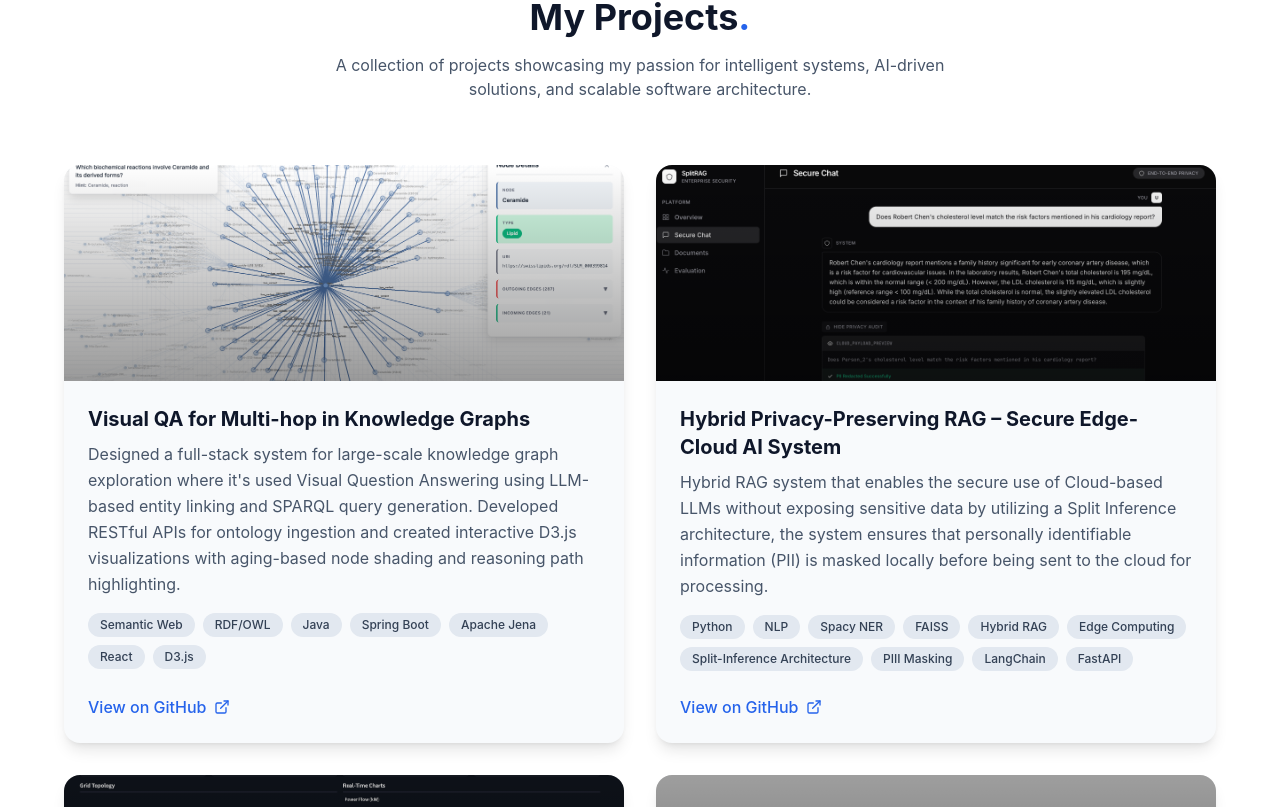
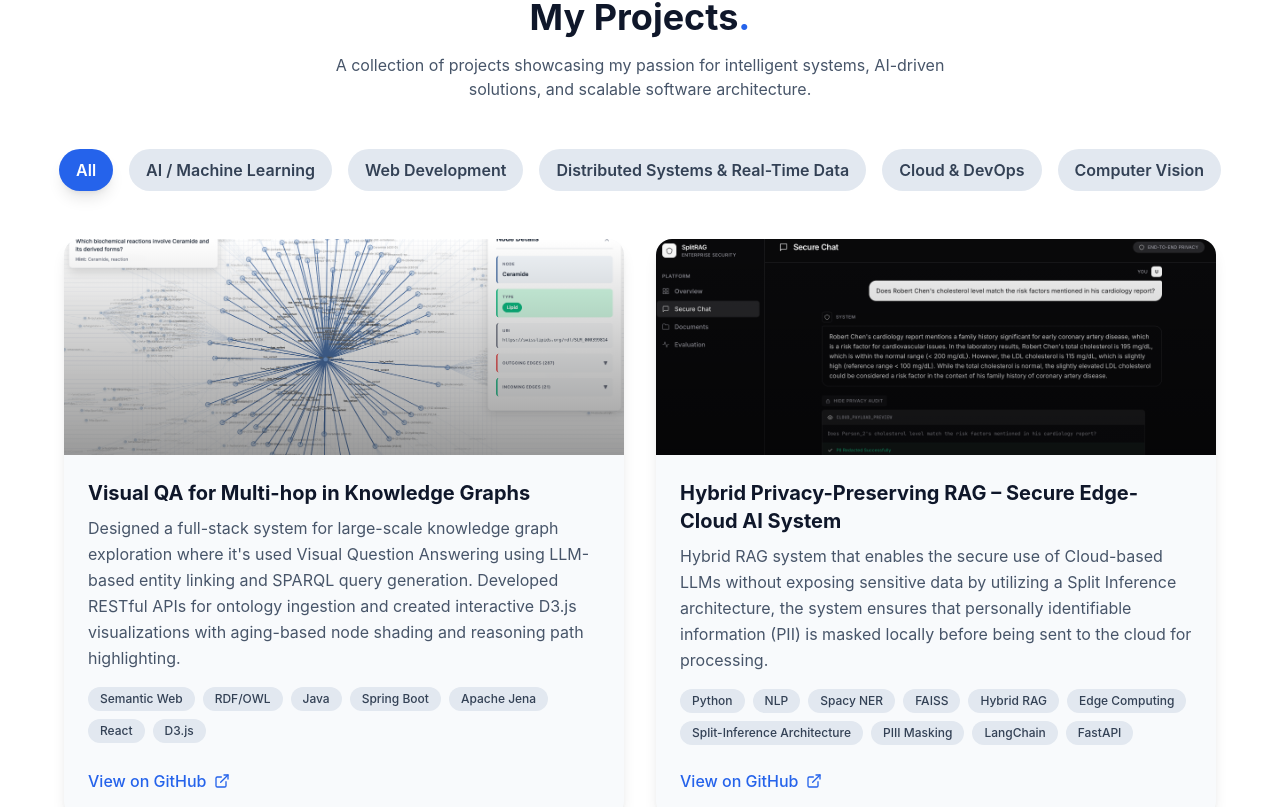
Before and after one commit to davidhristov59/davidhristov59.github.io, a React (Vite) app in the folder portfolio/: page / in a window 1280 px wide. Shown: the part 1427-2234 px from the top of the page. Built offline with nearby package versions, Linux system fonts and the light colour scheme; grey boxes are pictures that could not be loaded.

Commit message:
[FTR] Implement project filtering in the portfolio section and update hero section descriptive text.

```diff
--- a/portfolio/src/components/HeroSection.jsx
+++ b/portfolio/src/components/HeroSection.jsx
@@ -34,11 +34,11 @@ const HeroSection = memo(() => {
                 </div>
 
                 <p className="text-xl md:text-2xl mb-6 font-medium text-slate-700 dark:text-slate-200">
-                    I build intelligent, scalable systems for knowledge-driven applications.
+                    Connecting high-performance systems with intelligent, data-driven applications.
                 </p>
 
                 <p className="text-lg md:text-xl text-slate-600 dark:text-slate-300 mt-4 mb-12 max-w-3xl mx-auto">
-                    Passionate about <span className="text-blue-600 dark:text-blue-400 font-semibold">AI</span>, <span className="text-blue-600 dark:text-blue-400 font-semibold">Machine Learning</span>, and creating innovative software solutions that make a difference.
+                    Passionate about <span className="text-blue-600 dark:text-blue-400 font-semibold">building scalable systems</span>, <span className="text-blue-600 dark:text-blue-400 font-semibold">crafting robust solutions</span>, and driving innovation in software engineering.
                 </p>
                 <div className="flex flex-col sm:flex-row gap-4 justify-center items-center">
                     <a
--- a/portfolio/src/components/ProjectsSection.jsx
+++ b/portfolio/src/components/ProjectsSection.jsx
@@ -1,8 +1,25 @@
-import React, { memo } from 'react';
+import React, { memo, useState, useMemo } from 'react';
 import { ExternalLink } from 'lucide-react';
 import { projectsData } from '../data/portfolioData';
 
 const ProjectsSection = memo(() => {
+    const [activeFilter, setActiveFilter] = useState('All');
+
+    const filterCategories = useMemo(() => {
+        const categories = new Set();
+        projectsData.forEach(p => {
+            p.category.forEach(c => categories.add(c));
+        });
+        return ['All', ...Array.from(categories)];
+    }, []);
+
+    const filteredProjects = useMemo(() => {
+        if (activeFilter === 'All') {
+            return projectsData;
+        }
+        return projectsData.filter(project => project.category.includes(activeFilter));
+    }, [activeFilter]);
+
     return (
         <section
             id="projects"
@@ -12,15 +29,31 @@ const ProjectsSection = memo(() => {
                 <h2 className="text-4xl font-bold text-center mb-4 text-slate-900 dark:text-white">
                     My Projects<span className="text-blue-600">.</span>
                 </h2>
-                <p className="text-center text-slate-600 dark:text-slate-300 mb-16 max-w-2xl mx-auto">
+                <p className="text-center text-slate-600 dark:text-slate-300 mb-12 max-w-2xl mx-auto">
                     A collection of projects showcasing my passion for intelligent
                     systems, AI-driven solutions, and scalable software architecture.
                 </p>
 
+                <div className="flex justify-center flex-wrap gap-2 md:gap-4 mb-12">
+                    {filterCategories.map(category => (
+                        <button
+                            key={category}
+                            onClick={() => setActiveFilter(category)}
+                            className={`px-4 py-2 text-sm md:text-base font-semibold rounded-full transition-all duration-300 transform hover:scale-105 ${
+                                activeFilter === category
+                                    ? 'bg-blue-600 text-white shadow-lg'
+                                    : 'bg-slate-200 dark:bg-slate-700 text-slate-700 dark:text-slate-200 hover:bg-slate-300 dark:hover:bg-slate-600'
+                            }`}
+                        >
+                            {category}
+                        </button>
+                    ))}
+                </div>
+
                 <div className="grid grid-cols-1 md:grid-cols-2 gap-8 max-w-6xl mx-auto">
-                    {projectsData.map((project, index) => (
+                    {filteredProjects.map((project, index) => (
                         <div
-                            key={index}
+                            key={`${project.title}-${index}`}
                             className="group overflow-hidden rounded-2xl bg-slate-50 dark:bg-slate-800 shadow-lg hover:shadow-2xl transition-all duration-300 transform hover:-translate-y-2 flex flex-col h-full"
                         >
                             {project.image && (
--- a/portfolio/src/data/portfolioData.jsx
+++ b/portfolio/src/data/portfolioData.jsx
@@ -1,5 +1,5 @@
 import React from 'react';
-import { FaPython, FaJava, FaDocker, FaGit, FaReact, FaAws, FaHtml5 } from 'react-icons/fa';
+import { FaPython, FaJava, FaDocker, FaGit, FaReact, FaAws, FaHtml5, FaToolbox } from 'react-icons/fa';
 import { SiSpringboot, SiKubernetes, SiPostgresql, SiMongodb,SiLangchain, SiTensorflow, SiDotnet,SiHuggingface, SiTailwindcss, SiPytorch, SiApacheflink, SiDjango, SiFlask, SiStreamlit, SiKotlin, SiApachekafka, SiFastapi, SiScikitlearn, SiApachespark, SiGithubactions } from 'react-icons/si';
 import { VscAzure } from 'react-icons/vsc';
 import { Shield } from 'lucide-react';
@@ -80,20 +80,23 @@ export const projectsData = [
         link: 'https://github.com/davidhristov59/visualKGQA',
         tags: ['Semantic Web', 'RDF/OWL', 'Java', 'Spring Boot', 'Apache Jena', 'React', 'D3.js'],
         image: radial,
+        category: ['AI / Machine Learning', 'Web Development']
     },
      {
         title: 'Hybrid Privacy-Preserving RAG – Secure Edge-Cloud AI System',
         description: 'Hybrid RAG system that enables the secure use of Cloud-based LLMs without exposing sensitive data by utilizing a Split Inference architecture, the system ensures that personally identifiable information (PII) is masked locally before being sent to the cloud for processing.',
         link: 'https://github.com/davidhristov59/Hybrid-Privacy-Preserving-RAG-via-Edge-Cloud-Split-Inference',
         image: nlpImg2,
-        tags: ['Python', 'NLP', 'Spacy NER', 'FAISS', 'Hybrid RAG', 'Edge Computing' ,'Split-Inference Architecture', 'PIII Masking', 'LangChain', 'FastAPI']
+        tags: ['Python', 'NLP', 'Spacy NER', 'FAISS', 'Hybrid RAG', 'Edge Computing' ,'Split-Inference Architecture', 'PIII Masking', 'LangChain', 'FastAPI'],
+        category: ['AI / Machine Learning']
     },
     {
         title: 'Real-Time Cascading Failure Detection and Prevention System for Smart Grids',
         description: 'An early warning system that detects cascading failures in smart grid networks using graph-based analysis, Apache Flink stream processing, and real-time simulation.',
         link: 'https://github.com/davidhristov59/Real-Time-Cascading-Failure-Detection-System',
         image: rudarenjeImg,
-        tags: ['Apache Flink', 'Apache Spark', 'Apache Kafka', 'Graph Analysis', 'Docker', 'FastAPI']
+        tags: ['Apache Flink', 'Apache Spark', 'Apache Kafka', 'Graph Analysis', 'Docker', 'FastAPI'],
+        category: ['Distributed Systems & Real-Time Data']
     },
     {
         title: 'Azure AI Assistant',
@@ -101,28 +104,32 @@ export const projectsData = [
         link: 'https://github.com/davidhristov59/Azure-RAG-System',
         image: azureImg,
         tags: ['ASP.NET Core', 'Azure App Services', 'Cosmos DB', 'Azure OpenAI', 'Azure Cognitive Search', 'Azure Blob Storage', 'Github Actions'],
-        website: 'https://azure-rag-platform-gudwa2bjhehme5hf.italynorth-01.azurewebsites.net'
+        website: 'https://azure-rag-platform-gudwa2bjhehme5hf.italynorth-01.azurewebsites.net',
+        category: ['AI / Machine Learning', 'Cloud & DevOps']
     },
      {
         title: 'Task Management System Microservice',
         description: 'A distributed Task Management System built with Domain-Driven Design (DDD) and CQRS/Event Sourcing principles. Features a microservices architecture using Spring Boot (Kotlin/Java), Axon Framework, and Kafka for event-driven communication, with Keycloak for identity management and Consul for service discovery.',
         link: 'https://github.com/davidhristov59/task-management',
         tags: ['Kotlin', 'Spring Boot', 'Axon (CQRS/ES)', 'Kafka', 'Consul', 'React', 'Keycloak', 'Docker'],
-        image: taskmngmntImg
+        image: taskmngmntImg,
+        category: ['Web Development', 'Cloud & DevOps', 'Distributed Systems & Real-Time Data']
     },
     {
-        title: 'EEG Seizure Prediction with Transformers & ML',
+        title: 'EEG Seizure Prediction using Machine Learning & Deep Learning',
         description: 'Developed a seizure prediction framework combining advanced feature engineering (time, frequency, nonlinear) with Machine Learning classifiers and a Transformer-based Deep Learning architecture for end-to-end sequence learning on multi-channel EEG data.',
         link: 'https://github.com/davidhristov59/eeg-epilepsy-seizure-classification',
         tags: ['Python', 'PyTorch', 'Transformers', 'PyEEG', 'MNE', 'Signal Processing', 'Scikit-Learn'],
-        image: eegImg
+        image: eegImg,
+        category: ['AI / Machine Learning']
     },
     {
         title: 'Cloud-Native Movie Management System with full CI/CD workflow',
         description: 'This project demonstrates modern containerization, orchestration, CI/CD pipelines, and cloud deployment practices through a practical movie exploration and management system.',
         link: 'https://github.com/davidhristov59/Movie-Management-System',
         tags: ['Kubernetes (k3d)','AWS EC2', 'MongoDB', 'Flask', 'Streamlit', 'Docker', 'GitHub Actions'],
-        image: movieImg
+        image: movieImg,
+        category: ['Cloud & DevOps']
     },
     {
         title: 'Macedonian Stock Exchange Predictor',
@@ -130,7 +137,8 @@ export const projectsData = [
         link: 'https://github.com/davidhristov59/Macedonian-Stock-Exchange-Prediction',
         image: mseImg,
         tags: ['Python', 'Flask', 'Docker', 'Azure Cloud', 'BeautifulSoup', 'Scikit-Learn'],
-        website: 'https://msepredictions-cqb0d5b7e4cyc4ar.westeurope-01.azurewebsites.net'
+        website: 'https://msepredictions-cqb0d5b7e4cyc4ar.westeurope-01.azurewebsites.net',
+        category: ['Web Development', 'AI / Machine Learning']
     },
     {
         title: 'FitForge',
@@ -138,6 +146,7 @@ export const projectsData = [
         link: 'https://github.com/davidhristov59/FitForge',
         image: fitforgeImg,
         tags: ['C#', 'ASP.NET Core', 'Entity Framework', 'SQL Server', 'Bootstrap', 'MVC'],
+        category: ['Web Development']
     },
     {
         title: 'Optical Flow Motion Tracking',
@@ -145,6 +154,7 @@ export const projectsData = [
         link: 'https://github.com/davidhristov59/Calculating-Optical-Flow',
         image: opticalflowImg,
         tags: ['Python', 'OpenCV', 'Computer Vision', 'NumPy', 'Image Processing'],
+        category: ['Computer Vision']
     }
 ];
 
```
